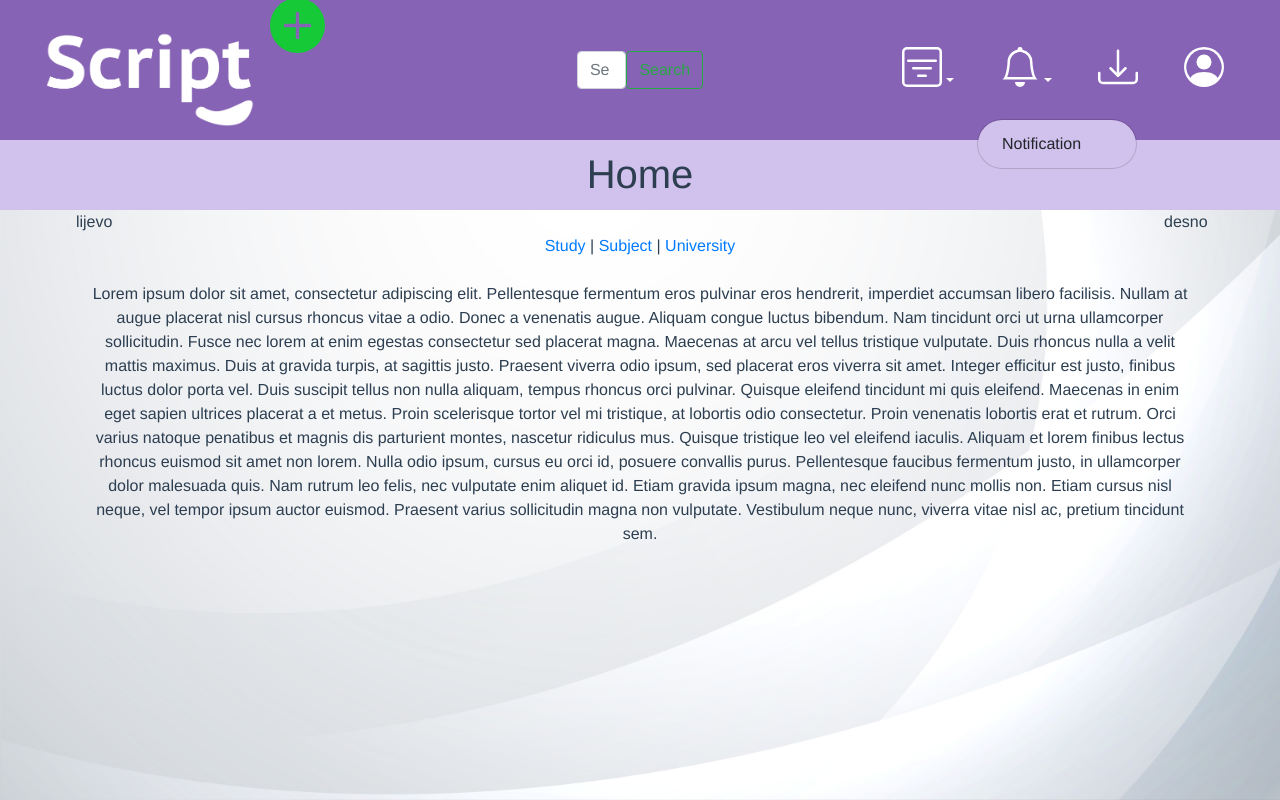
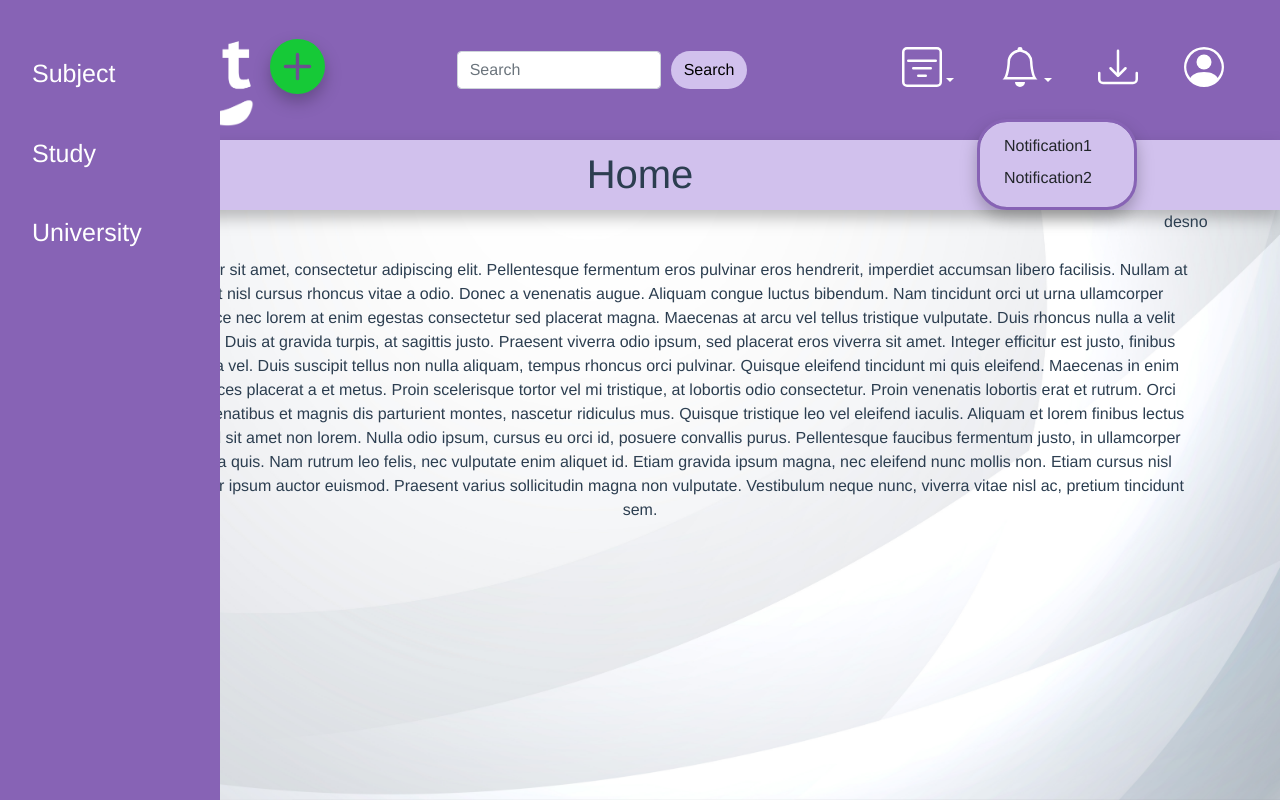
Before and after one commit to KajaRado7/Scripto-frontend, a Vue app: page / in a window 1280 px wide. Both pictures are taken after a click on the button 1025 px from the left and 70 px from the top of the page. Built offline with nearby package versions, Linux system fonts and the light colour scheme.

Commit message:
Uredenje TopNav-a + HeadingNav fiksacija naslova + LeftNav postavljanje

```diff
--- a/src/App.vue
+++ b/src/App.vue
@@ -2,9 +2,9 @@
   <div id="app">
     <!---TopNav--------------------------------------------------------->
     <div id="topNav">
-      <nav class="navbar navbar-expand-md topNav">
+      <nav class="navbar navbar-expand-lg topNav">
         <div
-          class="navbar-collapse collapse w-100 order-1 order-md-0 dual-collapse2"
+          class="navbar-collapse collapse w-68 order-1 order-md-0 dual-collapse2"
         >
           <ul class="navbar-nav mr-auto">
             <li class="nav-item logo">
@@ -25,7 +25,10 @@
                 </a>
               </router-link>
             </li>
-            <li class="nav-item plusCircle">
+            <li
+              class="nav-item plusCircle"
+              style="display:flex;align-items:center"
+            >
               <router-link to="/add_script">
                 <!--PlusIcon------>
                 <svg
@@ -45,6 +48,17 @@
             </li>
           </ul>
         </div>
+        <button
+          class="navbar-toggler"
+          type="button"
+          data-bs-toggle="collapse"
+          data-bs-target="#navbarTogglerDemo02"
+          aria-controls="navbarTogglerDemo02"
+          aria-expanded="false"
+          aria-label="Toggle navigation"
+        >
+          <span class="navbar-toggler-icon"></span>
+        </button>
         <div class="mx-auto">
           <!--searchBar ( u doradi )-->
           <form class="search d-flex">
@@ -54,13 +68,14 @@
               placeholder="Search"
               aria-label="Search"
             />
-            <button class="btn btn-outline-success" type="submit">
+            <button class="btn" type="submit">
               Search
             </button>
           </form>
           <!--searchBar ( u doradi )-->
         </div>
-        <div class="navbar-collapse collapse w-100 order-3 dual-collapse2">
+
+        <div class="navbar-collapse collapse w-68 order-3 dual-collapse2">
           <ul class="navbar-nav ml-auto">
             <li class="nav-item dropdown rightIcons">
               <a
@@ -135,7 +150,8 @@
                 class="dropdown-menu"
                 aria-labelledby="navbarScrollingDropdown"
               >
-                <li><a class="dropdown-item" href="#">Notification</a></li>
+                <li><a class="dropdown-item" href="#">Notification1</a></li>
+                <li><a class="dropdown-item" href="#">Notification2</a></li>
               </ul>
             </li>
             <li class="nav-item rightIcons">
@@ -264,20 +280,20 @@
     </nav>
     <!---HeadingNav----------------------------------------------------->
 
-    <!---LeftNav-------------------------------------------------------->
     <div class="row ">
-      <div class="col-2">lijevo</div>
+      <div class="col-2">
+        <!---LeftNav-------------------------------------------------------->
+        <nav class="leftNav">
+          <router-link to="/subject"><a href="#about">Subject</a></router-link>
+          <router-link to="/study"><a href="#services">Study</a></router-link>
+          <router-link to="/university">
+            <a href="#clients">University</a>
+          </router-link>
+        </nav>
+        <!---LeftNav-------------------------------------------------------->
+      </div>
       <div class="col-8"></div>
       <div class="col-2">desno</div>
-    </div>
-    <!---LeftNav-------------------------------------------------------->
-
-    <div id="pages">
-      <router-link to="/study">Study</router-link>
-      |
-      <router-link to="/subject">Subject</router-link>
-      |
-      <router-link to="/university">University</router-link>
     </div>
     <router-view />
   </div>
@@ -298,6 +314,52 @@ export default {
 </script>
 
 <style lang="scss">
+.main {
+  margin-left: 220px;
+  font-size: 28px;
+  padding: 0px 10px;
+}
+
+@media screen and (max-height: 450px) {
+  .leftNav {
+    padding-top: 15px;
+  }
+  .leftNav a {
+    font-size: 18px;
+  }
+}
+
+.leftNav {
+  height: 100%;
+  width: 220px;
+  position: fixed;
+  z-index: 1;
+  top: 0;
+  left: 0;
+  background-color: #8763b5;
+  overflow-x: hidden;
+  padding-top: 25px;
+  text-align: left;
+}
+
+.leftNav a {
+  padding: 6px 8px 6px 16px;
+  text-decoration: none;
+  font-size: 25px;
+  color: white;
+  display: block;
+  padding-top: 15px;
+}
+
+.leftNav a:hover {
+  color: #d1c1ed;
+}
+
+.btn {
+  border-radius: 30px;
+  background-color: #d1c1ed;
+  margin-left: 10px;
+}
 .topNav {
   background-color: #8763b5;
   height: 140px;
@@ -316,6 +378,7 @@ export default {
   padding: 10px;
   justify-content: center;
   text-align: center;
+  filter: drop-shadow(0px 8px 8px rgba(0, 0, 0, 0.25));
 }
 //---ikone------------------------//
 .accountIcon {
@@ -327,6 +390,7 @@ export default {
 
 .bi-plus-circle-fill {
   color: #16c937;
+  filter: drop-shadow(0px 8px 8px rgba(0, 0, 0, 0.25));
 }
 .bi-filter-square {
   color: white;
@@ -352,7 +416,11 @@ export default {
 }
 .dropdown-menu {
   border-radius: 30px;
+  height: 91px;
+  border: 3px solid;
+  border-color: #8763b5;
   background-color: #d1c1ed;
+  filter: drop-shadow(0px 8px 8px rgba(0, 0, 0, 0.25));
 }
 .dropdown-item {
   border-radius: 30px;
@@ -379,4 +447,7 @@ body {
     }
   }
 }
+h1 {
+  white-space: nowrap;
+}
 </style>
```
